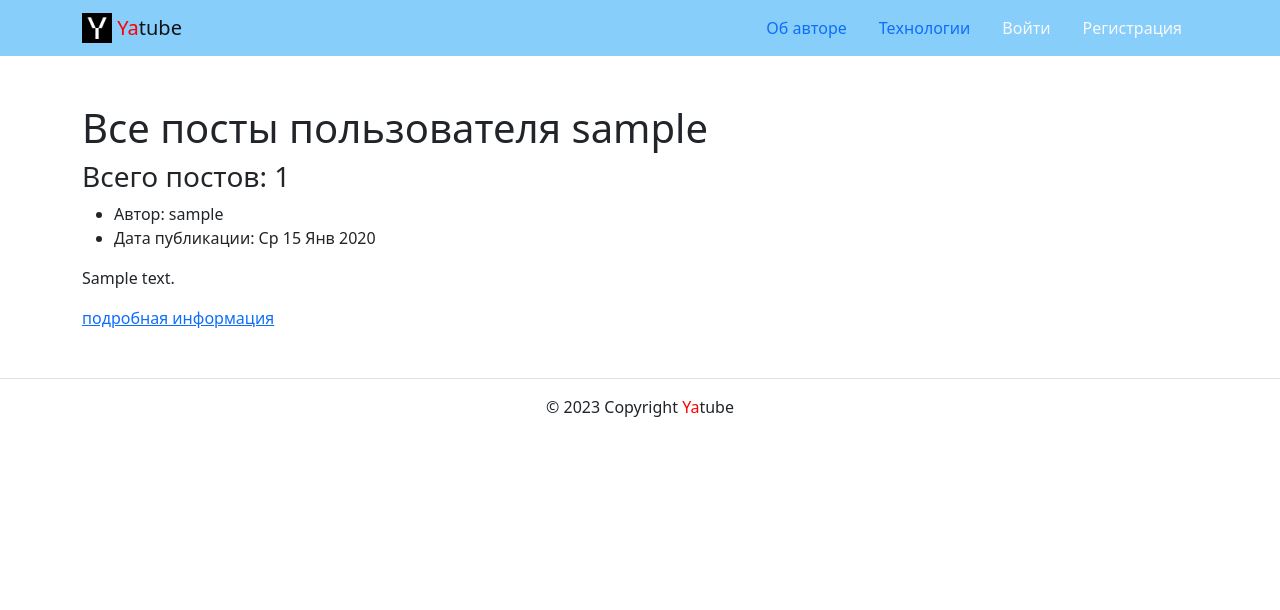
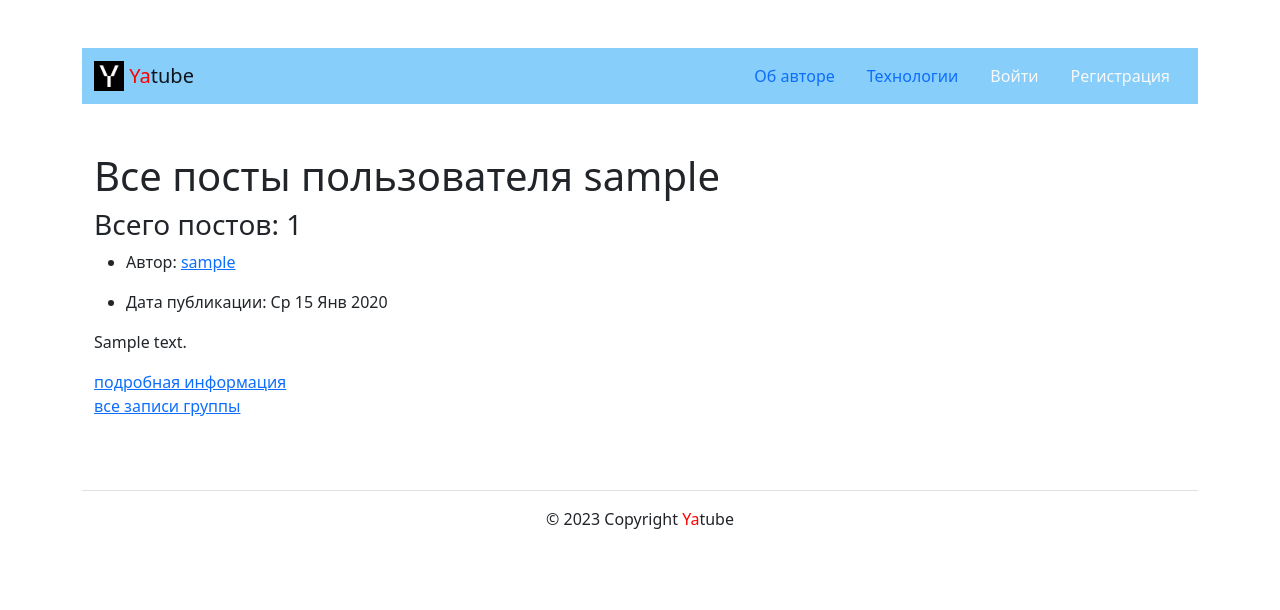
Before and after one commit to SeritoOsaka/hw03_forms, a Django app: a page that uses yatube/templates/base.html in a window 1280 px wide. Shown: the top 610 px of the page. Run offline with Django 3.2, Linux system fonts and the light colour scheme; tables that the repository leaves empty hold one stand-in row (values such as "Sample post"); some libraries are stand-ins or nearby versions.

Commit message:
Исравлены ошибки

```diff
--- a/yatube/templates/base.html
+++ b/yatube/templates/base.html
@@ -1,4 +1,5 @@
 <html lang="ru">
+  <div class="container py-5">
   <head>
     {% include 'includes/header.html' %}
   </head>
@@ -13,4 +14,5 @@
       {% include 'includes/footer.html' %}
     </footer>
   </body>
+  </div>
 </html>
--- a/yatube/templates/includes/post_item.html
+++ b/yatube/templates/includes/post_item.html
@@ -1,7 +1,7 @@
 <article>
   <ul>
     <li>
-        Автор: {{  post.author  }}
+      <p>Автор: <a href="{% url 'posts:profile' post.author %}">{{ post.author }}</a></p>
     </li>
     <li>
       Дата публикации: {{  post.pub_date |date:"D d M Y" }}
@@ -11,4 +11,8 @@
     {{  post.text|linebreaksbr  }}
   </p>
   <a href="{% url 'posts:post_detail' post.pk %}">подробная информация</a>
+  <br>
+  {% if post.group %}
+  <a href="{% url 'posts:group_list' post.group.slug %}">все записи группы</a>
+{% endif %}
 </article>
--- a/yatube/templates/posts/index.html
+++ b/yatube/templates/posts/index.html
@@ -7,9 +7,6 @@
 {% block content %}
   {% for post in page_obj %}
     {% include 'includes/post_item.html' %}
-    {% if post.group %}
-      <a href="{% url 'posts:group_list' post.group.slug %}">все записи группы</a>
-    {% endif %}
     {% if not forloop.last %}
       <hr>
     {% endif %}
--- a/yatube/templates/posts/profile.html
+++ b/yatube/templates/posts/profile.html
@@ -8,7 +8,7 @@
       {% for post in page_obj %}
             {% include "includes/post_item.html" with post=post %}
       {% endfor %}
-
+    <br>
       {% if page_obj.has_other_pages %}
             {% include "includes/paginator.html" with page_obj=page_obj paginator=paginator%}
       {% endif %}
```
Also changed, not shown: yatube/posts/views.py (+4 -4 lines). Lines whose indentation alone changed are shown as unchanged.
